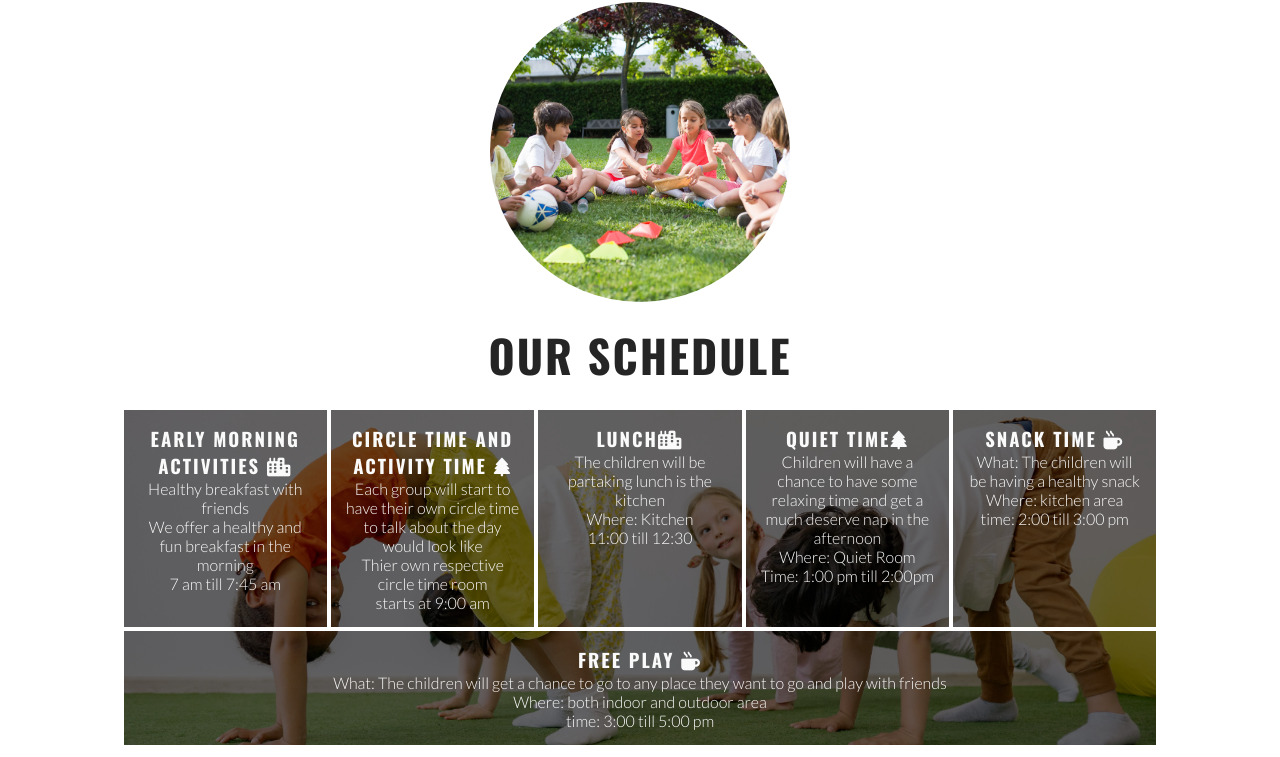
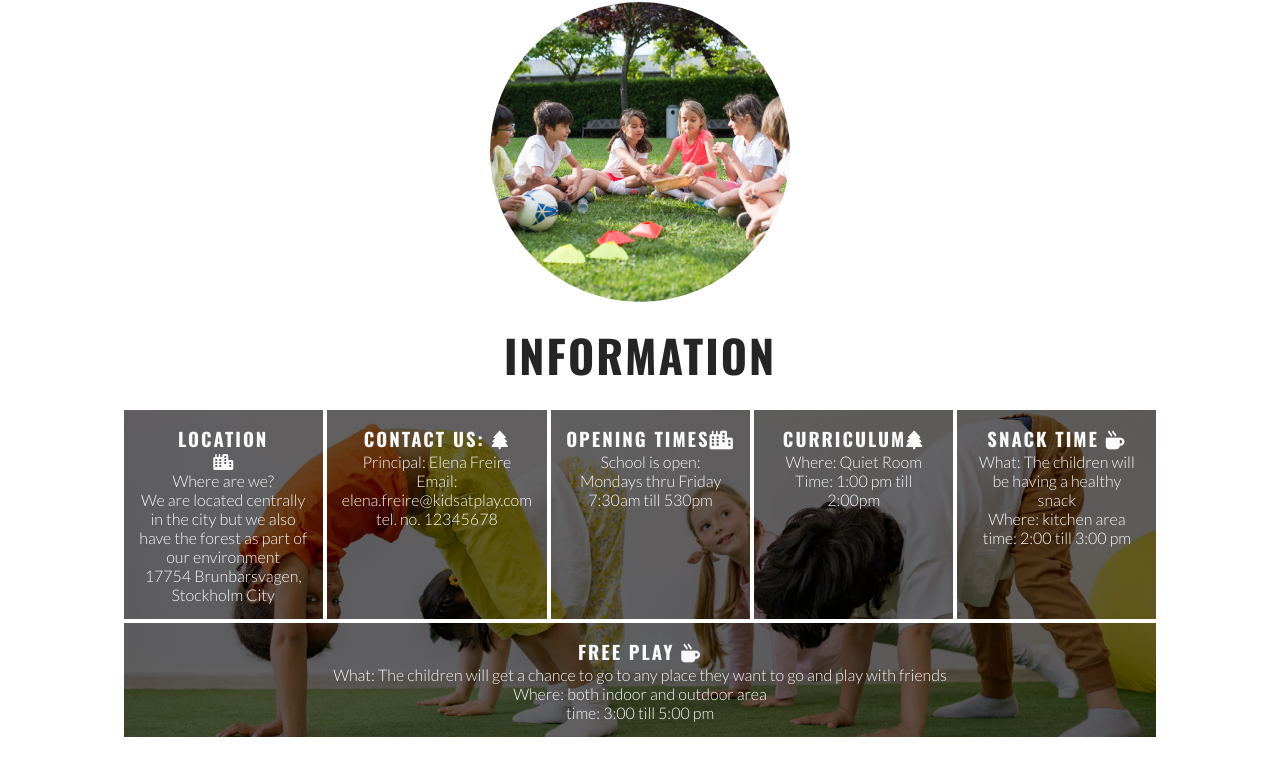
Before and after one commit to elena5875/projectschool, a plain HTML site: page index.html in a window 1280 px wide. Shown: the part 1769-2526 px from the top of the page. Drawn offline with nearby package versions, Linux system fonts and the light colour scheme.

```diff
--- a/index.html
+++ b/index.html
@@ -110,29 +110,29 @@
                 </div>
                 <!-- Meetup Times section -->
                 <section id="meetups">
-                    <h2 class="hidden headings">OUR SCHEDULE</h2>
+                    <h2 class="hidden headings">INFORMATION</h2>
                     <div id="times">
                         <div>
-                            <h3>Early Morning activities <i class="fa-solid fa-city"></i></h3>
-                            <p>Healthy breakfast with friends</p>
-                            <p>We offer a healthy and fun breakfast in the morning</p>
-                            <p> 7 am till 7:45 am</p>
+                            <h3>LOCATION</h3> <i class="fa-solid fa-city"></i></h3>
+                            <p>Where are we?</p>
+                            <p>We are located centrally in the city but we also have the forest as part of our environment</p>
+                            <p> 17754 Brunbarsvagen, Stockholm City</p>
                         </div>
                         <div>
-                            <h3>Circle time and Activity time <i class="fa-solid fa-tree"></i></h3>
-                            <p>Each group will start to have their own circle time to talk about the day would look like</p>
-                            <p> Thier own respective circle time room</p>
-                            <p> starts at 9:00 am</p>
+                            <h3>CONTACT US: <i class="fa-solid fa-tree"></i></h3>
+                            <p>Principal: Elena Freire</p>
+                            <p> Email: elena.freire@kidsatplay.com</p>
+                            <p> tel. no. 12345678</p>
                         </div>
                         <div>
-                            <h3>LUNCH<i class="fa-solid fa-city"></i></h3>
-                            <p>The children will be partaking lunch is the kitchen</p>
-                            <p>Where: Kitchen</p>
-                            <p>11:00 till 12:30</p>
+                            <h3>Opening times<i class="fa-solid fa-city"></i></h3>
+                            <p>School is open:</p>
+                            <p>Mondays thru Friday</p>
+                            <p>7:30am till 530pm</p>
                         </div>
                         <div>
-                            <h3>QUIET TIME<i class="fa-solid fa-tree"></i></h3>
-                            <p>Children will have a chance to have some relaxing time and get a much deserve nap in the afternoon</p>
+                            <h3>Curriculum<i class="fa-solid fa-tree"></i></h3>
+                            <p></p>
                             <p> Where: Quiet Room</p>
                             <p>Time: 1:00 pm till 2:00pm</p>
                         </div>
```
Also changed, not shown: media.html (+60 -30 lines).
